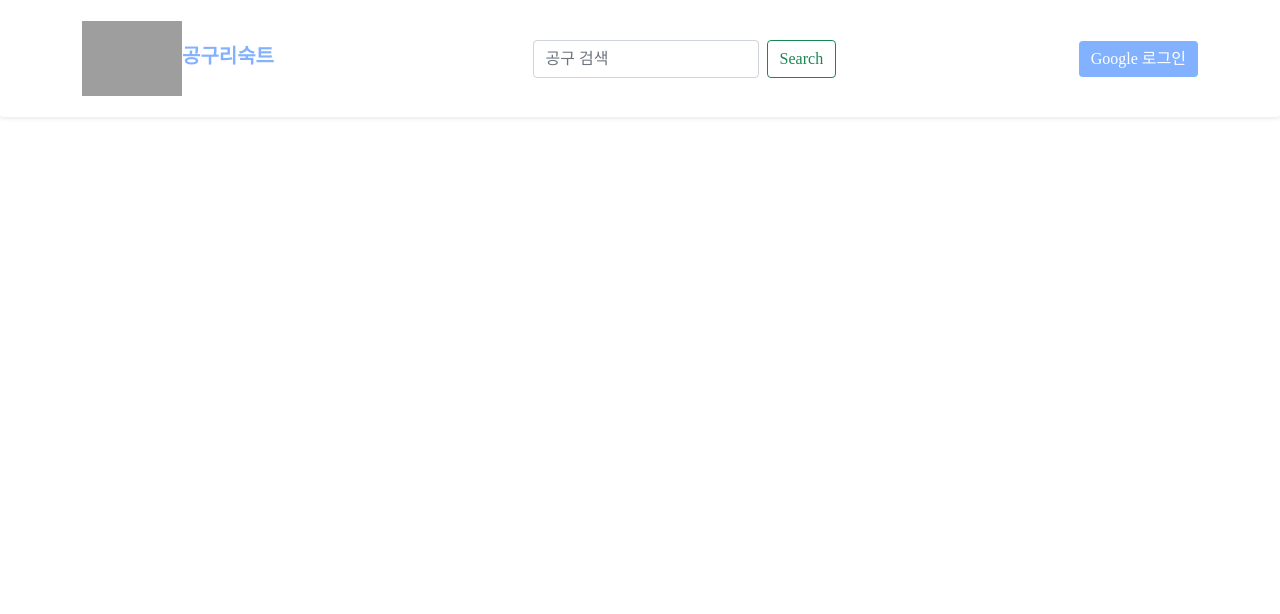
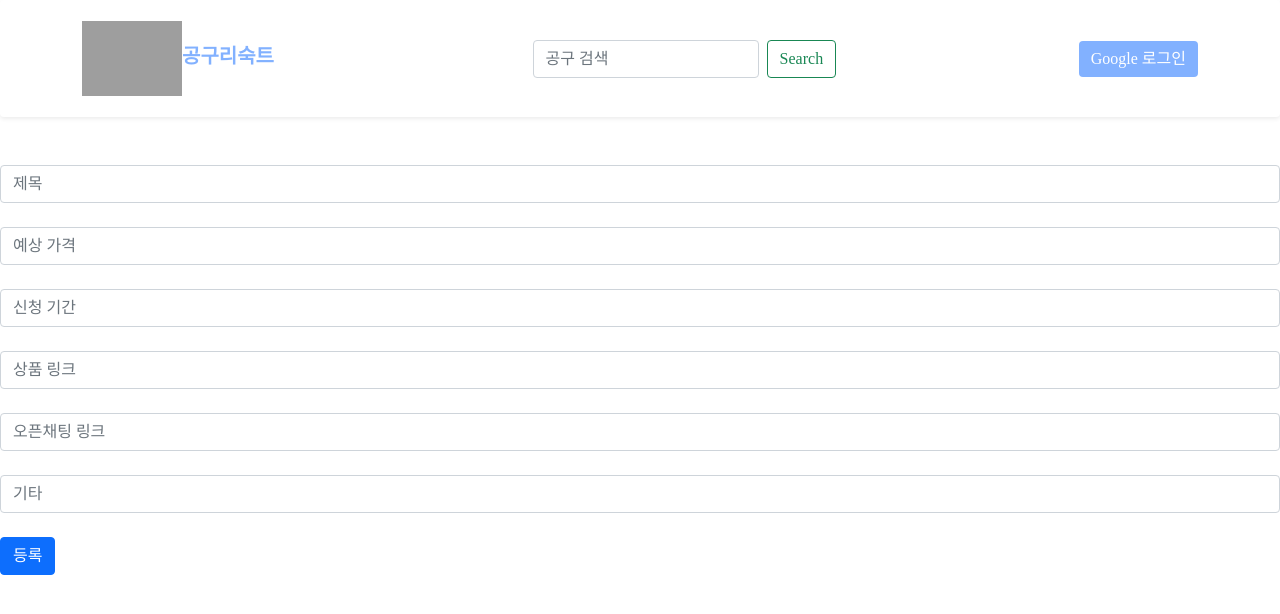
Before and after one commit to GDSC-Team2/React, a React (Create React App) app in the folder front-end/: page /create in a window 1280 px wide. Shown: the top 614 px of the page. Built offline with nearby package versions, Linux system fonts and the light colour scheme; grey boxes are pictures that could not be loaded.

Commit message:
Feat: Create

```diff
--- a/front-end/src/App.js
+++ b/front-end/src/App.js
@@ -5,6 +5,7 @@ import ItemList from './components/ItemList';
 import { BrowserRouter, Route, Routes } from 'react-router-dom';
 import Detail from './components/Detail';
 import NavBar from './components/NavBar';
+import Create from './components/Create';
 
 function App() {
 
@@ -15,6 +16,7 @@ function App() {
       <Routes>
         <Route path="/" element={<ItemList />} />
         <Route path="/posts/:id" element={<Detail />} />
+        <Route path="/create" element={<Create />} />
       </Routes>
     </div>
     </BrowserRouter>
--- /dev/null
+++ b/front-end/src/components/Create.js
@@ -0,0 +1,75 @@
+import React from "react";
+import axios from "axios";
+import { useState } from "react";
+import { Button, Form } from "react-bootstrap";
+
+export default function Create() {
+
+  // state 변경
+  const [title, setTitle] = useState("");
+  const [price, setPrice] = useState("");
+  const [date, setDate] = useState("");
+  const [link, setLink] = useState("");
+  const [contact, setContact] = useState("");
+  const [description, setDescription] = useState("");
+
+  const titleChangeHandler = (e) => {
+    setTitle(e.currentTarget.value);
+  }
+
+  const priceChangeHandler = (e) => {
+    setPrice(e.currentTarget.value);
+  }
+
+  const dateChangeHandler = (e) => {
+    setDate(e.currentTarget.value);
+  }
+
+  const linkChangeHandler = (e) => {
+    setLink(e.currentTarget.value);
+  }
+
+  const contactChangeHandler = (e) => {
+    setContact(e.currentTarget.value);
+  }
+
+  const descriptionChangeHandler = (e) => {
+    setDescription(e.currentTarget.value);
+  }
+
+  const submitHandler = (e) => {
+    e.preventDefault();
+    axios.post("/api/v1/posts",
+    {
+      title: title,
+      price: price,
+      date: date,
+      link: link,
+      contact: contact,
+      description: description
+    }
+    ).then(response => {
+      alert("등록되었습니다.");
+      window.location.href = "/";
+    }).catch(error => {
+      alert(error.response.data);
+    });
+  }
+
+
+  return (
+
+  <div>
+    <Form onSubmit={submitHandler}>
+      <Form.Control type="text" name="title" value={title} onChange={titleChangeHandler} placeholder="제목" /><br/>
+      <Form.Control type="text" name="price" value={price} onChange={priceChangeHandler} placeholder="예상 가격" /><br/>
+      <Form.Control type="text" name="date" value={date} onChange={dateChangeHandler} placeholder="신청 기간" /><br/>
+      <Form.Control type="text" name="link" value={link} onChange={linkChangeHandler} placeholder="상품 링크" /><br/>
+      <Form.Control type="text" name="contact" value={contact} onChange={contactChangeHandler} placeholder="오픈채팅 링크" /><br/>
+      <Form.Control type="text" name="description" value={description} onChange={descriptionChangeHandler} placeholder="기타" /><br/>
+
+      <Button type="submit">등록</Button>
+    </Form>
+  </div>
+  );
+}
--- a/front-end/src/components/ItemList.js
+++ b/front-end/src/components/ItemList.js
@@ -3,6 +3,7 @@ import styles from "./ItemList.module.css"
 import "bootstrap/dist/css/bootstrap.min.css";
 import axios from "axios";
 import { Link } from "react-router-dom";
+import { Button } from "react-bootstrap";
 
 export default function ItemList() {
 
@@ -19,6 +20,8 @@ export default function ItemList() {
 
   return (
     <div>
+      <Link to="/create"><Button>글쓰기</Button></Link> <br/>
+
       {posts.map(post => (
         <div className={styles.container} key={post.id}>
           <div className={styles.title}><Link to={`/posts/${post.id}`}>{post.title}</Link></div>
```
